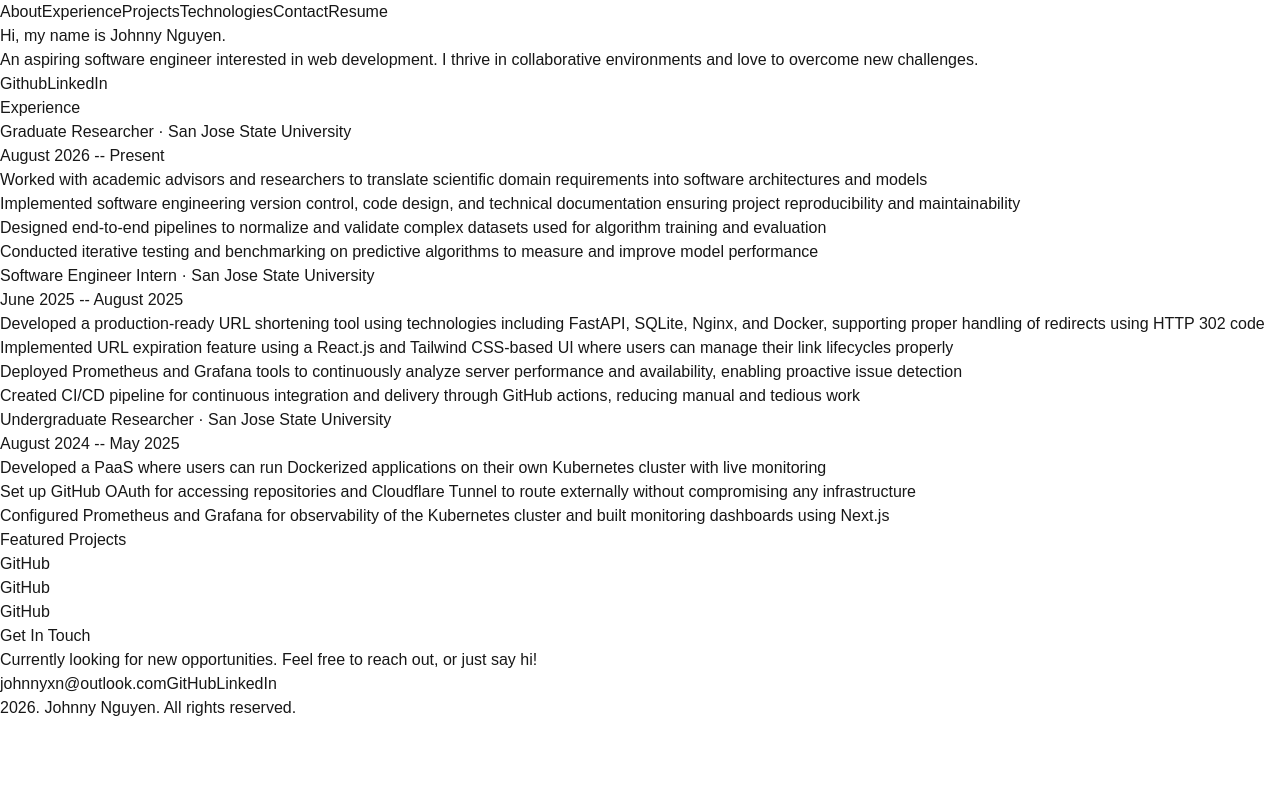
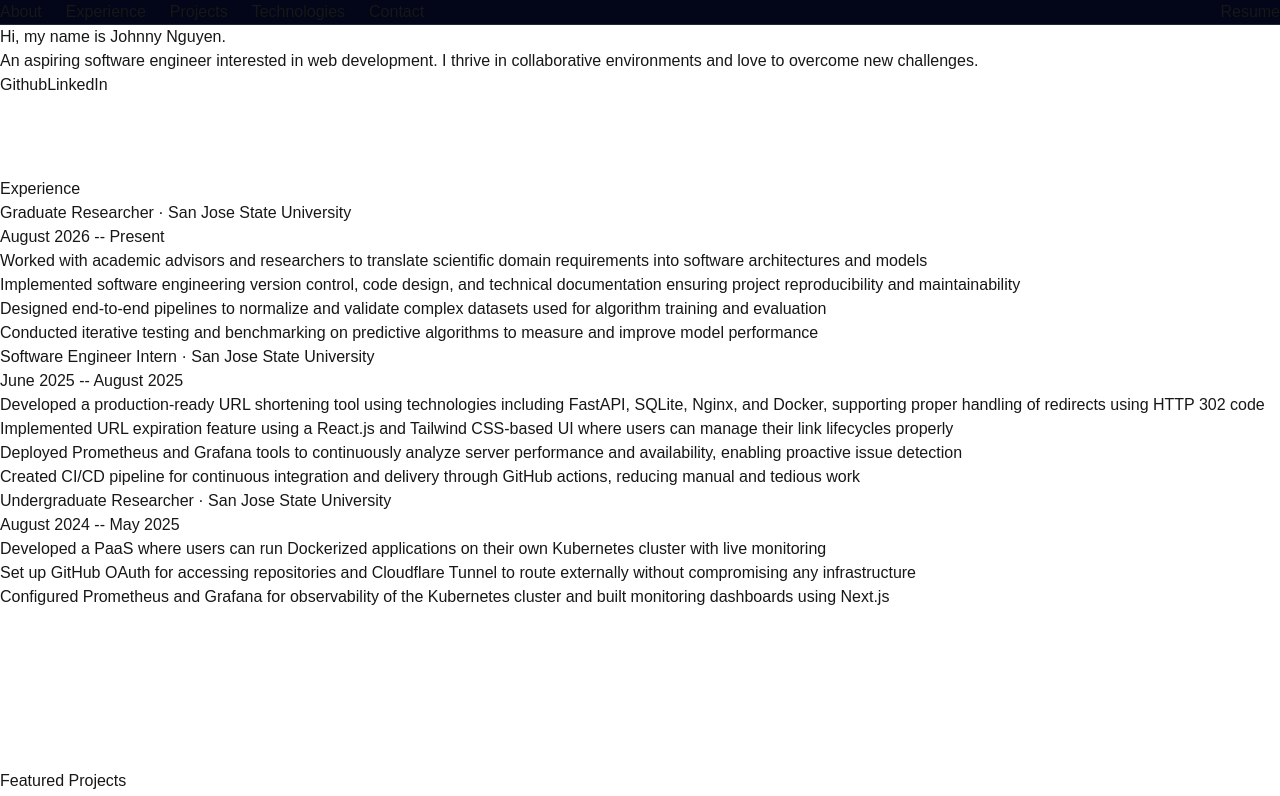
Before and after one commit to aeiouny/portfolio, a Next.js app: page / in a window 1280 px wide. Shown: the top 796 px of the page. Built offline with nearby package versions, Linux system fonts and the light colour scheme.

Commit message:
add styling to nav bar

```diff
--- a/app/components/Contact.tsx
+++ b/app/components/Contact.tsx
@@ -2,7 +2,7 @@
 
 export default function Contact() {
     return (
-        <section>
+        <section id="contact" className="py-80">
             <h2>Get In Touch</h2>
             <p>
                 Currently looking for new opportunities. Feel free to reach out, or
--- a/app/components/Experience.tsx
+++ b/app/components/Experience.tsx
@@ -44,7 +44,7 @@ const experiences: ExperienceItem[] = [
 
 export default function Experience() {
     return (
-        <section>
+        <section id="experience" className="py-20">
             <h2>Experience</h2>
             <div>
                 {experiences.map((exp, index) => (
--- a/app/components/Hero.tsx
+++ b/app/components/Hero.tsx
@@ -1,7 +1,7 @@
 
 export default function Hero() {
     return (
-        <section>
+        <section id="#">
             <h1>Hi, my name is Johnny Nguyen.</h1>
             <p>An aspiring software engineer interested in web development.
                 I thrive in collaborative environments and love to overcome new challenges.
--- a/app/components/Navbar.tsx
+++ b/app/components/Navbar.tsx
@@ -2,13 +2,25 @@
 
 export default function Navbar() {
   return (
-    <header>
-        <nav>
-            <a>About</a>
-            <a>Experience</a>
-            <a>Projects</a>
-            <a>Technologies</a>
-            <a>Contact</a>
+    <header className="bg-slate-950 border-b border-slate-800">
+        <nav className="flex items-center justify-between">
+          <div className="flex items-center gap-6">
+            <a href='#about' className="hover:text-teal-400 transition-colors">
+              About
+            </a>
+            <a href='#experience' className="hover:text-teal-400 transition-colors">
+              Experience
+            </a>
+            <a href='#projects' className="hover:text-teal-400 transition-colors">
+              Projects
+            </a>
+            <a href='#technologies' className="hover:text-teal-400 transition-colors">
+              Technologies
+            </a>
+            <a href='#contact' className="hover:text-teal-400 transition-colors">
+              Contact
+            </a>
+          </div>
             <a>Resume</a>
         </nav>
     </header>
--- a/app/components/Projects.tsx
+++ b/app/components/Projects.tsx
@@ -25,7 +25,7 @@ const projects = [
 
 export default function Projects() {
     return (
-        <section>
+        <section id="projects" className="py-20">
             <div>
                 <h2>Featured Projects</h2>
             </div>
--- a/app/components/Skills.tsx
+++ b/app/components/Skills.tsx
@@ -2,7 +2,7 @@
 
 export default function Skills() {
     return (
-        <section>
+        <section id="skills" className="py-80">
             <h2>Technologies Learned</h2>
         </section>
     )
```
